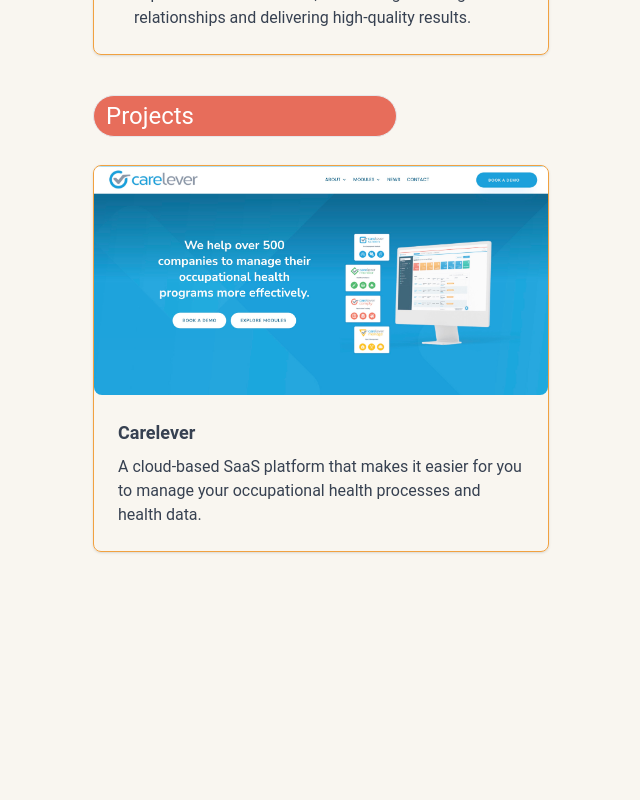
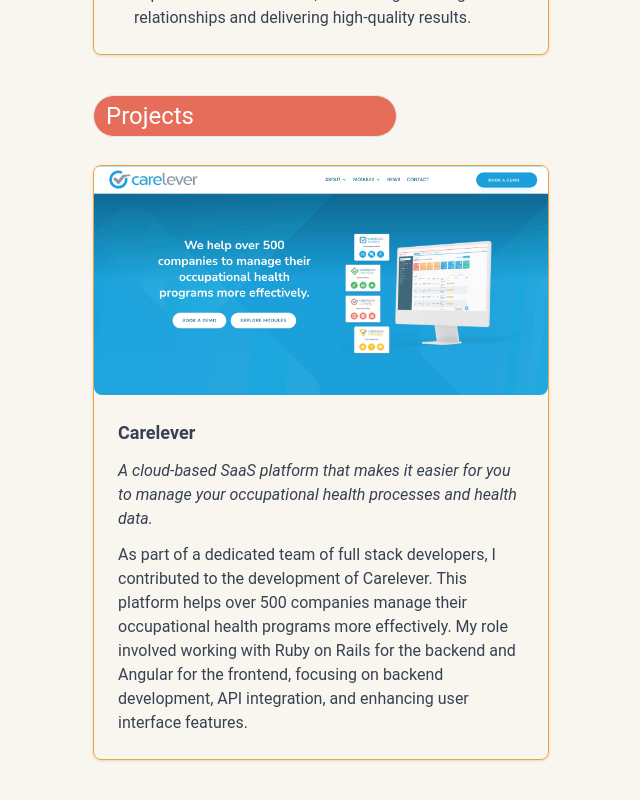
Before and after one commit to edimeer/portfolio, a React (Vite) app: page / in a window 1280 px wide. Shown: the part 1737-2537 px from the top of the page, without its empty margins (587-1227 px from the left). Before the commit the page ends 2329 px from the top, so only its background shows below. Built offline with nearby package versions, Linux system fonts and the light colour scheme.

Commit message:
Updated Project description

```diff
--- a/index.html
+++ b/index.html
@@ -2,7 +2,7 @@
 <html lang="en">
   <head>
     <meta charset="UTF-8" />
-    <link rel="icon" type="image/svg+xml" href="/tag.png" />
+    <link rel="icon" type="image/svg+xml" href="/e_logo.jpg" />
     <meta name="viewport" content="width=device-width, initial-scale=1.0" />
     <title>Edi Meer</title>
   </head>
--- a/src/components/ProjectSection.jsx
+++ b/src/components/ProjectSection.jsx
@@ -8,11 +8,14 @@
       </div>
       <div className="block max-w border border-cMustard rounded-lg shadow">
         <img className="w-max rounded-lg" src={carelever} alt="profile" />
-        <div className="p-6 space-y-2">
+        <div className="p-6 space-y-3">
           <h5 className="text-lg font-bold text-gray-700">
             Carelever
           </h5>
-          <p className="mb-3 font-normal text-gray-700">A cloud-based SaaS platform that makes it easier for you to manage your occupational health processes and health data.</p>
+          <p className="mb-3 font-normal text-gray-700 italic">A cloud-based SaaS platform that makes it easier for you to manage your occupational health processes and health data.</p>
+          <p className="mb-3 font-normal text-gray-700">
+            As part of a dedicated team of full stack developers, I contributed to the development of Carelever. This platform helps over 500 companies manage their occupational health programs more effectively. My role involved working with Ruby on Rails for the backend and Angular for the frontend, focusing on backend development, API integration, and enhancing user interface features.
+          </p>
         </div>
       </div>
     </section>
```
Also changed, not shown: public/e_logo.jpg (added).
